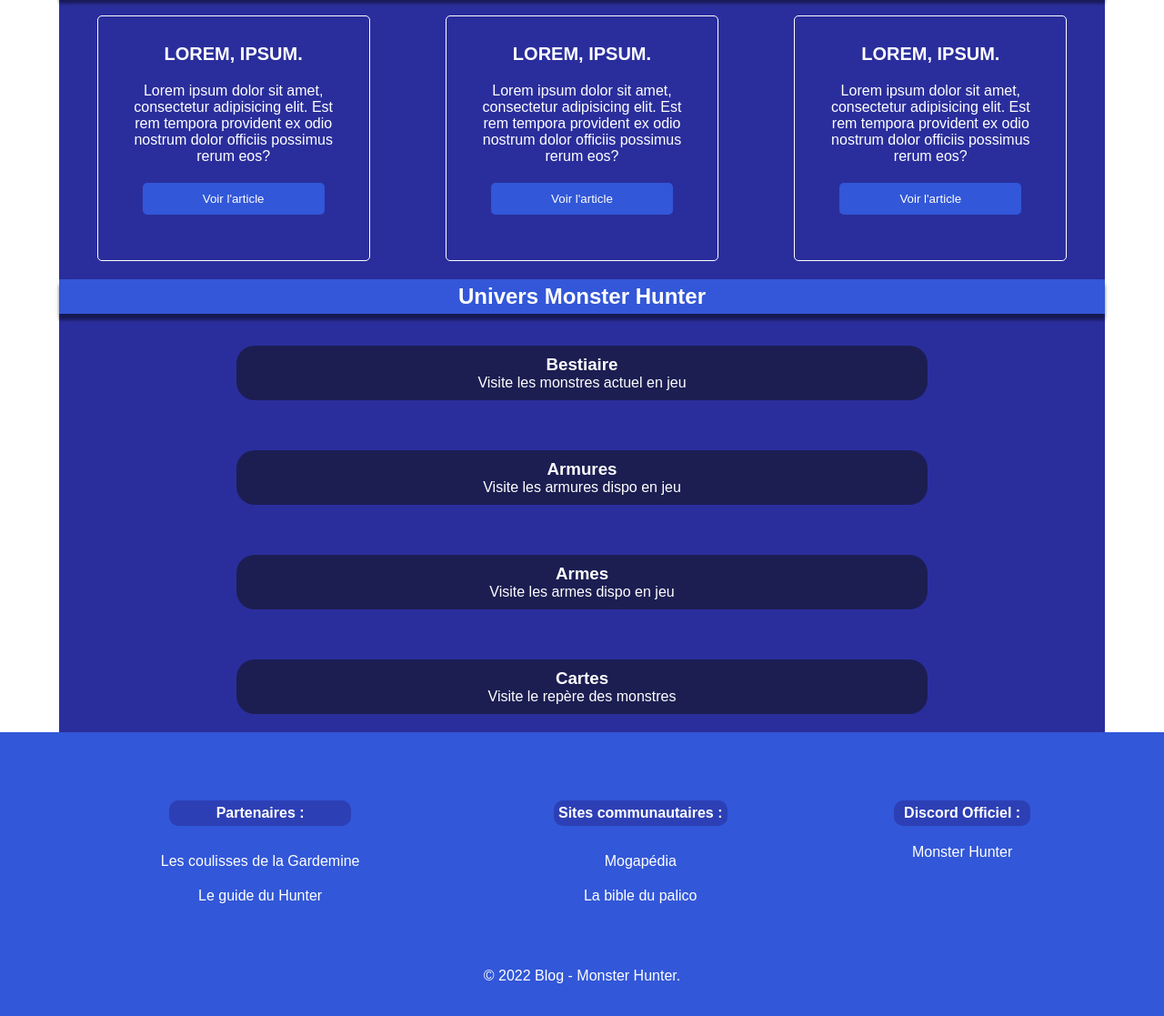
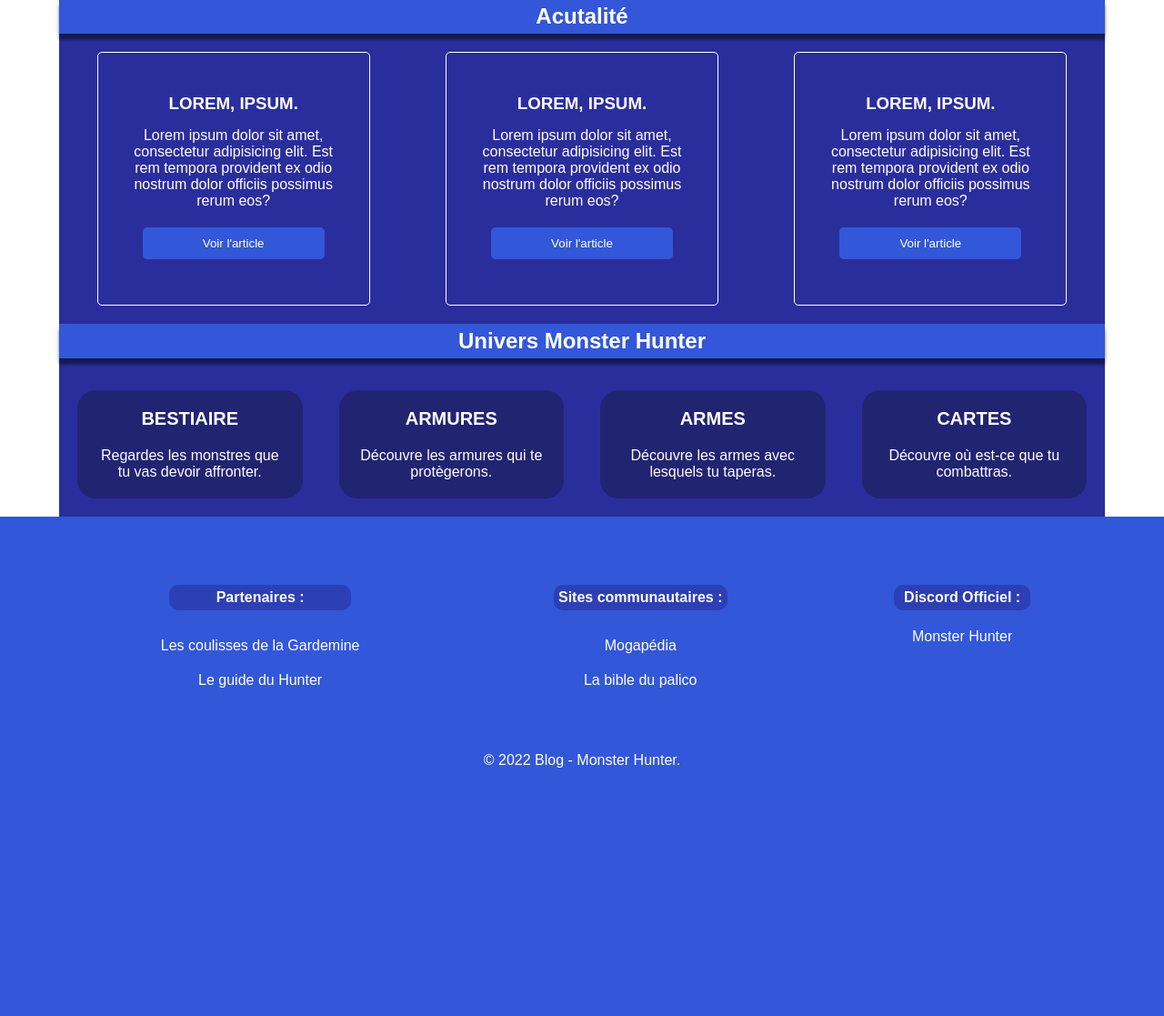
Before and after one commit to AnthonySau/Projet_3wa_MH, a PHP site: page /index.php?page=home in a window 1280 px wide. Shown: the part 613-1730 px from the top of the page at 91% size. After the commit the page ends 1457 px from the top, so only its background shows below. Run offline with PHP 8.4, Linux system fonts and the light colour scheme; some web fonts are replaced.

Commit message:
CSS home

```diff
--- a/public/css/home.css
+++ b/public/css/home.css
@@ -3,6 +3,10 @@
   background-size: cover;
   background-repeat: no-repeat;
   padding: 30px;
+}
+
+h1 {
+  padding: 20px;
 }
 
 h2 {
@@ -14,8 +18,9 @@ h2 {
 
 h3 {
   color: #fff;
-  margin: auto;
+  margin: 15px auto;
   text-align: center;
+  text-transform: uppercase;
 }
 
 h4 {
@@ -68,7 +73,7 @@ article {
 }
 
 article main {
-  background-color: #10101185;
+  background-color: #1010114e;
   border-radius: 20px;
   padding: 10px;
 }
@@ -82,7 +87,7 @@ article p {
 /************* MEDIA QUERIES *****************/
 /*********************************************/
 
-@media screen and (min-width: 767px) {
+@media screen and (min-width: 867px) {
   .img-home {
     padding: 150px;
   }
@@ -97,7 +102,7 @@ article p {
   }
 
   .card {
-    max-width: 300px;
+    width: 300px;
     padding: 30px;
     margin: 20px;
     border: 1px solid #fff;
@@ -105,4 +110,12 @@ article p {
     border-radius: 5px;
     color: #fff;
   }
+
+  article {
+    max-width: 25%;
+  }
+
+  article main {
+    padding: 20px;
+  }
 }
--- a/public/css/nav.css
+++ b/public/css/nav.css
@@ -109,7 +109,7 @@ header {
   transform: translateX(0);
 }
 
-/******************/
+/********* Toggle class ********/
 
 .displayNone {
   display: none;
@@ -118,3 +118,7 @@ header {
 .menuDeroulant {
   display: block;
 }
+
+/*********************************************/
+/************* MEDIA QUERIES *****************/
+/*********************************************/
--- a/views/pages/app/home.php
+++ b/views/pages/app/home.php
@@ -22,17 +22,17 @@
         </div>
         <div class="flex">
             <div class="card">
-                <h5>Lorem, ipsum.</h5>
+                <h3>Lorem, ipsum.</h3>
                 <p>Lorem ipsum dolor sit amet, consectetur adipisicing elit. Est rem tempora provident ex odio nostrum dolor officiis possimus rerum eos?</p>
                 <button><a href="#">Voir l'article</a></button>
             </div>
             <div class="card">
-                <h5>Lorem, ipsum.</h5>
+                <h3>Lorem, ipsum.</h3>
                 <p>Lorem ipsum dolor sit amet, consectetur adipisicing elit. Est rem tempora provident ex odio nostrum dolor officiis possimus rerum eos?</p>
                 <button><a href="#">Voir l'article</a></button>
             </div>
             <div class="card">
-                <h5>Lorem, ipsum.</h5>
+                <h3>Lorem, ipsum.</h3>
                 <p>Lorem ipsum dolor sit amet, consectetur adipisicing elit. Est rem tempora provident ex odio nostrum dolor officiis possimus rerum eos?</p>
                 <button><a href="#">Voir l'article</a></button>
             </div>
@@ -44,37 +44,39 @@
         <div class="title">
             <h2>Univers Monster Hunter</h2>
         </div>
+        <div class="flex">
             <article>
                 <main>
                     <a href="index.php?page=app_bestiary">
-                    <h3>Bestiaire</h3>
-                    <p>Visite les monstres actuel en jeu</p>
+                        <h5>Bestiaire</h5>
+                        <p>Regardes les monstres que tu vas devoir affronter.</p>
                     </a>
                 </main>
             </article>
             <article>
                 <main>
                     <a href="index.php?page=app_armor">
-                    <h3>Armures</h3>
-                    <p>Visite les armures dispo en jeu</p>
+                        <h5>Armures</h5>
+                        <p>Découvre les armures qui te protègerons.</p>
                     </a>
                 </main>
             </article>
             <article>
                 <main>
                     <a href="index.php?page=app_weapon">
-                    <h3>Armes</h3>
-                    <p>Visite les armes dispo en jeu</p>
+                        <h5>Armes</h5>
+                        <p>Découvre les armes avec lesquels tu taperas.</p>
                     </a>
                 </main>
             </article>
             <article>
                 <main>
                     <a href="index.php?page=app_map">
-                    <h3>Cartes</h3>
-                    <p>Visite le repère des monstres</p>
+                        <h5>Cartes</h5>
+                        <p>Découvre où est-ce que tu combattras.</p>
                     </a>
                 </main>
             </article>
     </section>
+    </div>
 </section>
```
Lines whose indentation alone changed are shown as unchanged.
